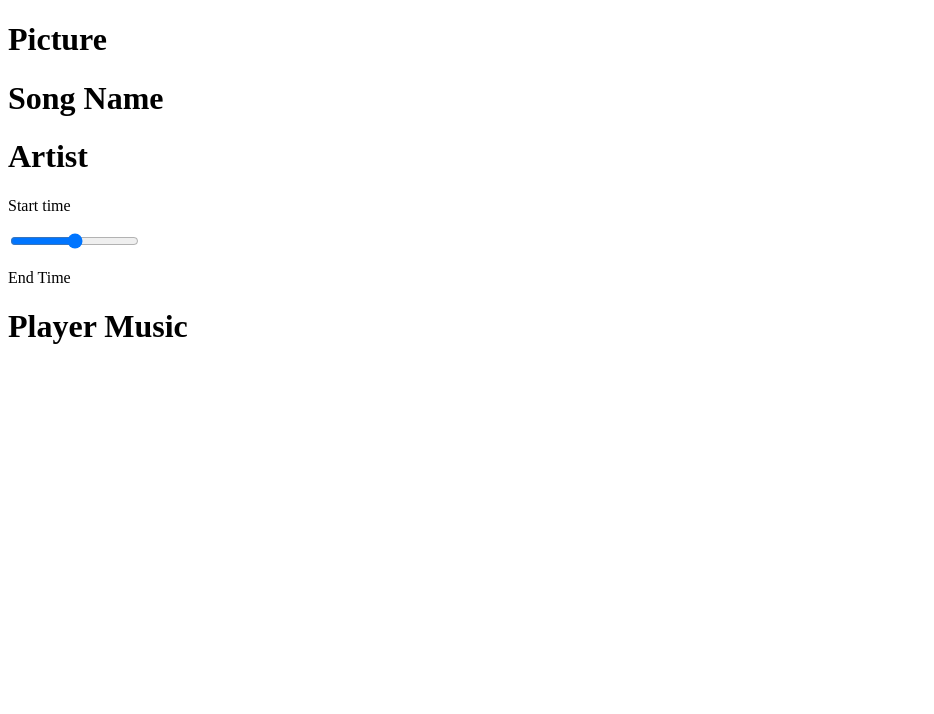
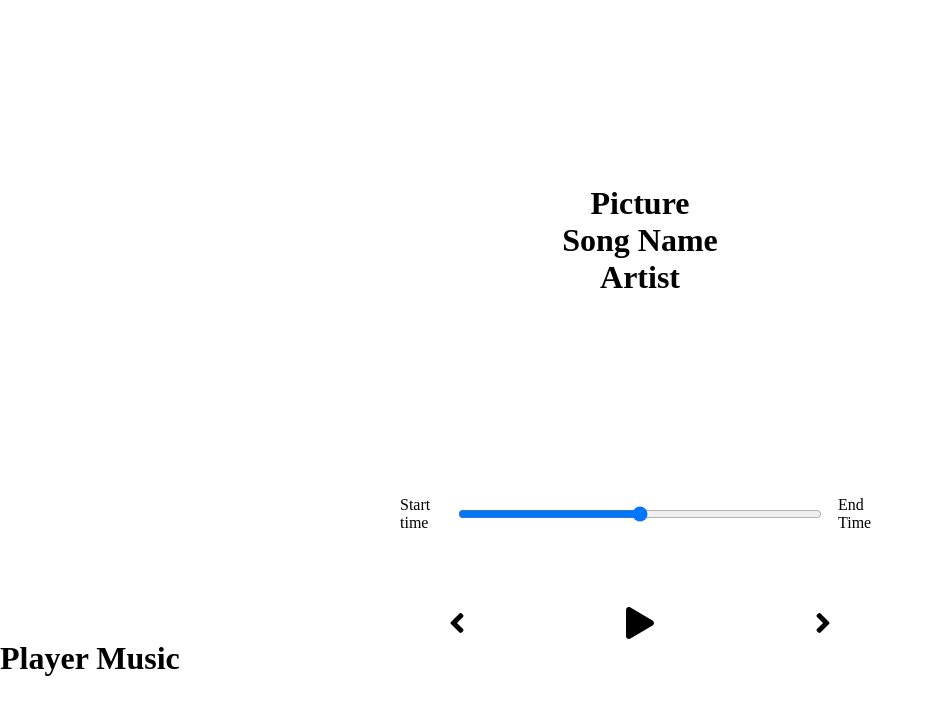
Before and after one commit to DanielMarquesz/react-course, a React (Create React App) app in the folder music-wave/react-player/: page / in a window 1280 px wide. Shown: the top 714 px of the page, without its empty margins (0-934 px from the left). Built offline with nearby package versions, Linux system fonts and the light colour scheme; the HTML template or start-up script is replaced by a standard one.

Commit message:
adding initial styling

```diff
--- a/music-wave/react-player/package.json
+++ b/music-wave/react-player/package.json
@@ -3,10 +3,14 @@
   "version": "0.1.0",
   "private": true,
   "dependencies": {
+    "@fortawesome/fontawesome-svg-core": "^1.2.34",
+    "@fortawesome/free-solid-svg-icons": "^5.15.2",
+    "@fortawesome/react-fontawesome": "^0.1.14",
     "@testing-library/jest-dom": "^5.11.4",
     "@testing-library/react": "^11.1.0",
     "@testing-library/user-event": "^12.1.10",
     "node-sass": "^5.0.0",
+    "prettier": "^2.2.1",
     "react": "^17.0.1",
     "react-dom": "^17.0.1",
     "react-scripts": "4.0.2",
--- a/music-wave/react-player/src/App.js
+++ b/music-wave/react-player/src/App.js
@@ -1,4 +1,5 @@
 import React from "react";
+import "./styles/app.scss"
 import Player from './components/Player'
 import Song from './components/Song'
 
--- a/music-wave/react-player/src/components/Player.js
+++ b/music-wave/react-player/src/components/Player.js
@@ -1,16 +1,20 @@
 import React from 'react';
+import {FontAwesomeIcon} from '@fortawesome/react-fontawesome'
+import {faPlay, faAngleLeft, faAngleRight} from '@fortawesome/free-solid-svg-icons'
 
 
 const Player = () =>{
     return(
-        <div className="player">
+        <div className="player-container">
             <div className="time-control">
             <p>Start time</p>
             <input type="range"/>
             <p>End Time</p>
             </div>
             <div className="play-control">
-
+                <FontAwesomeIcon className="skip-back" size="2x" icon={faAngleLeft}/>
+                <FontAwesomeIcon className="play" size="2x" icon={faPlay}/>
+                <FontAwesomeIcon className="skip-forward" size="2x" icon={faAngleRight}/>
             </div>
         </div>
     )
--- a/music-wave/react-player/src/components/Song.js
+++ b/music-wave/react-player/src/components/Song.js
@@ -3,7 +3,7 @@
 
 const Song = () =>{
     return(
-        <div className="song">
+        <div className="song-container">
             <h1>Picture</h1>
             <h1>Song Name</h1>
             <h1>Artist</h1>
--- /dev/null
+++ b/music-wave/react-player/src/styles/_player.scss
@@ -0,0 +1,30 @@
+.player-container {
+  min-height: 20vh;
+  display: flex;
+  flex-direction: column;
+  align-items: center;
+  justify-content: space-between;
+}
+
+.time-control {
+  width: 40%;
+  display: flex;
+  justify-content: space-between;
+  input {
+    width: 100%;
+    padding: 1rem 2rem;
+  }
+  p {
+    padding: 1rem;
+  }
+}
+
+.play-control {
+  width: 30%;
+  display: flex;
+  justify-content: space-between;
+  padding: 1px;
+  svg {
+    cursor: pointer;
+  }
+}
--- /dev/null
+++ b/music-wave/react-player/src/styles/_song.scss
@@ -0,0 +1,7 @@
+.song-container {
+  min-height: 60vh;
+  display: flex;
+  flex-direction: column;
+  align-items: center;
+  justify-content: center;
+}
--- a/music-wave/react-player/src/styles/app.scss
+++ b/music-wave/react-player/src/styles/app.scss
@@ -3,3 +3,6 @@
   padding: 0;
   box-sizing: border-box;
 }
+
+@import "./song";
+@import "./player";
```
Also changed, not shown: 1 other file (tests, documents, lock files or other folders).
